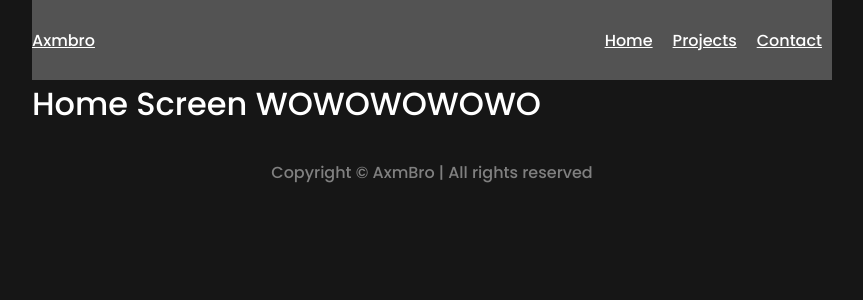
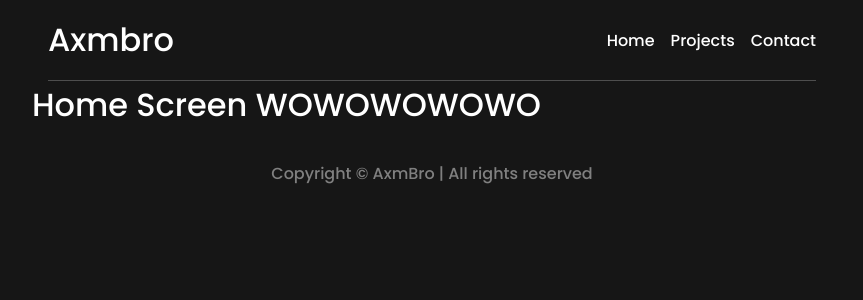
Before and after one commit to AxmBro/axmbro.github.io, a React (Create React App) app: page / in a window 1280 px wide. Shown: the top 300 px of the page, without its empty margins (208-1071 px from the left). Built offline with nearby package versions, Linux system fonts and the light colour scheme.

Commit message:
improve header css

```diff
--- a/src/components/Header.css
+++ b/src/components/Header.css
@@ -3,23 +3,37 @@
   top: 0;
   z-index: 20;
   position: sticky;
+  padding: 0 1rem;
+  box-sizing: border-box;
 }
 
 .header h1,
 .header a {
   color: rgb(255, 255, 255);
+  font-size: 2rem;
+  text-decoration: none;
 }
 
 .headerContainer {
-  height: 80px;
-  min-width: 0px;
-  position: sticky;
   display: flex;
-  background-color: rgba(206, 206, 206, 0.329);
+  background-color: var(--website-background-color);
   align-items: center;
   justify-content: space-between;
+  min-width: 0px;
+  width: calc(100%);
+  padding: 1rem 0;
+  border-bottom: 1px solid var(--line-break-color);
+  overflow: hidden;
+  box-sizing: border-box;
 }
 
 .headerContainer .rightSide a {
-  padding: 0 10px;
+  font-size: 1rem;
 }
+
+.headerContainer .rightSide {
+  gap: 1rem;
+  display: flex;
+  align-items: center;
+  justify-content: center;
+}
```
